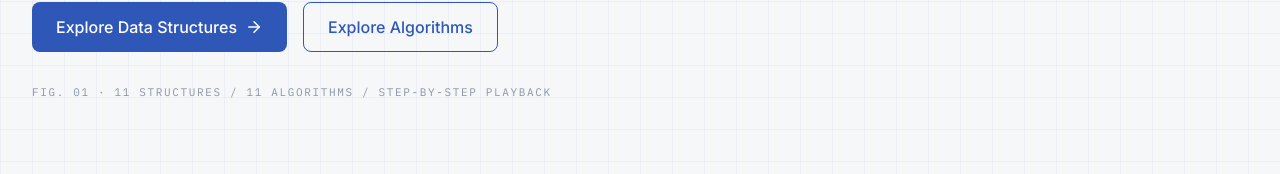
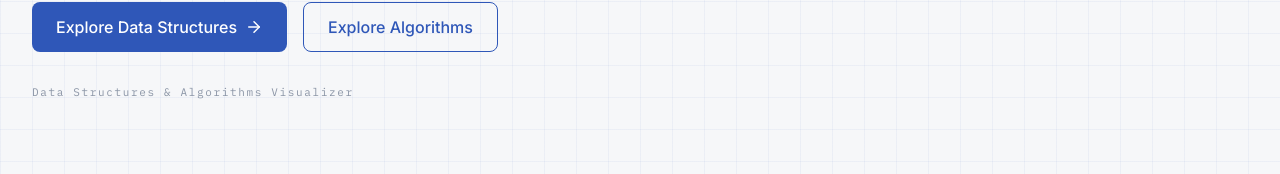
Before and after one commit to workwithabby/DSA-Visualizer, a Next.js app: page / in a window 1280 px wide. Shown: the part 575-749 px from the top of the page. Built offline with nearby package versions, Linux system fonts and the light colour scheme.

Commit message:
Update footer text for clarity and relevance in visualizer

```diff
--- a/src/app/page.tsx
+++ b/src/app/page.tsx
@@ -47,12 +47,12 @@ function Home() {
               </Link>
             </MotionDiv>
             <MotionDiv
-              className="mt-8 font-mono text-[11px] uppercase tracking-[0.15em] text-faint"
+              className="mt-8 font-mono text-[11px] tracking-[0.15em] text-faint"
               initial={{ opacity: 0 }}
               animate={{ opacity: 1 }}
               transition={{ duration: 0.5, delay: 0.55 }}
             >
-              fig. 01 · {dataStructures.length} structures / {algorithms.length} algorithms / step-by-step playback
+              Data Structures & Algorithms Visualizer
             </MotionDiv>
           </div>
 
```
